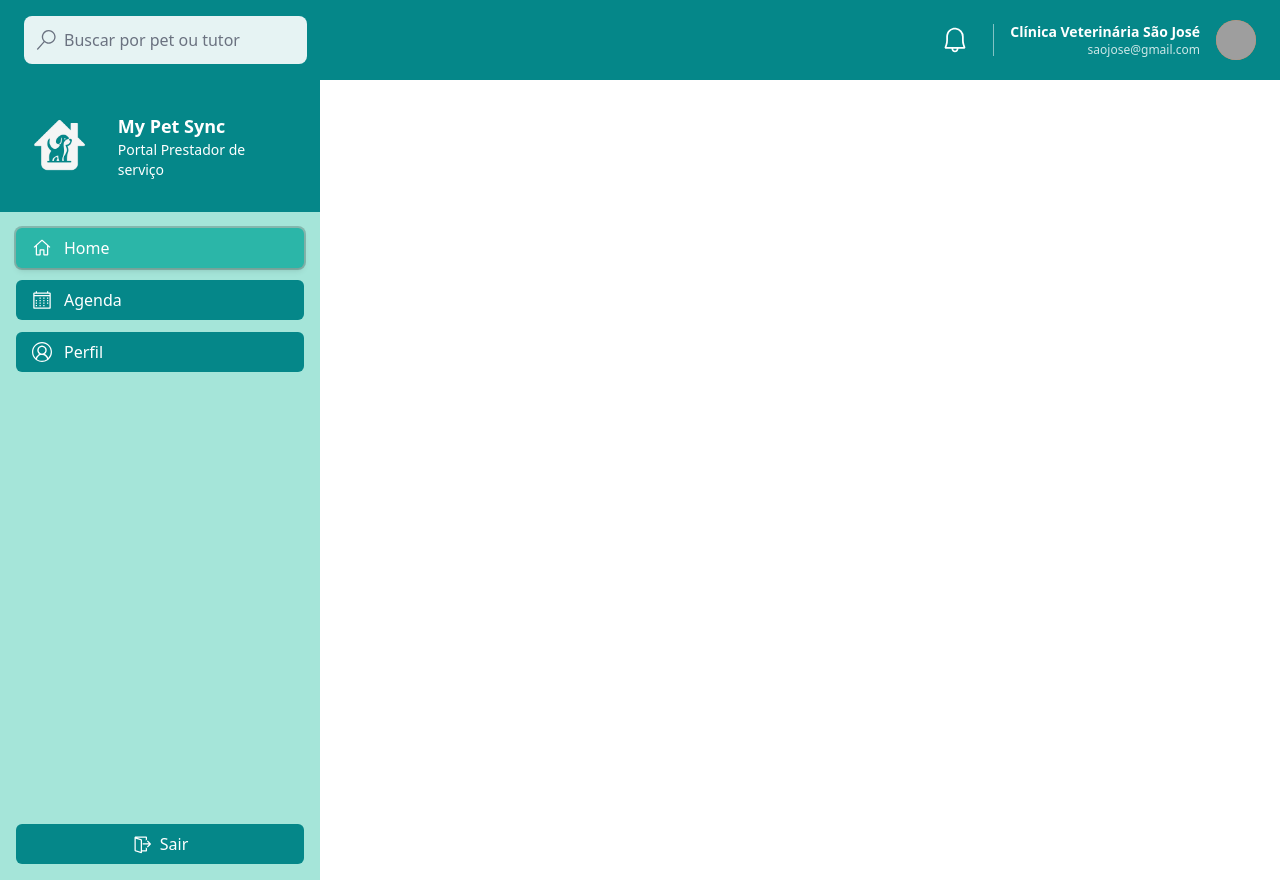
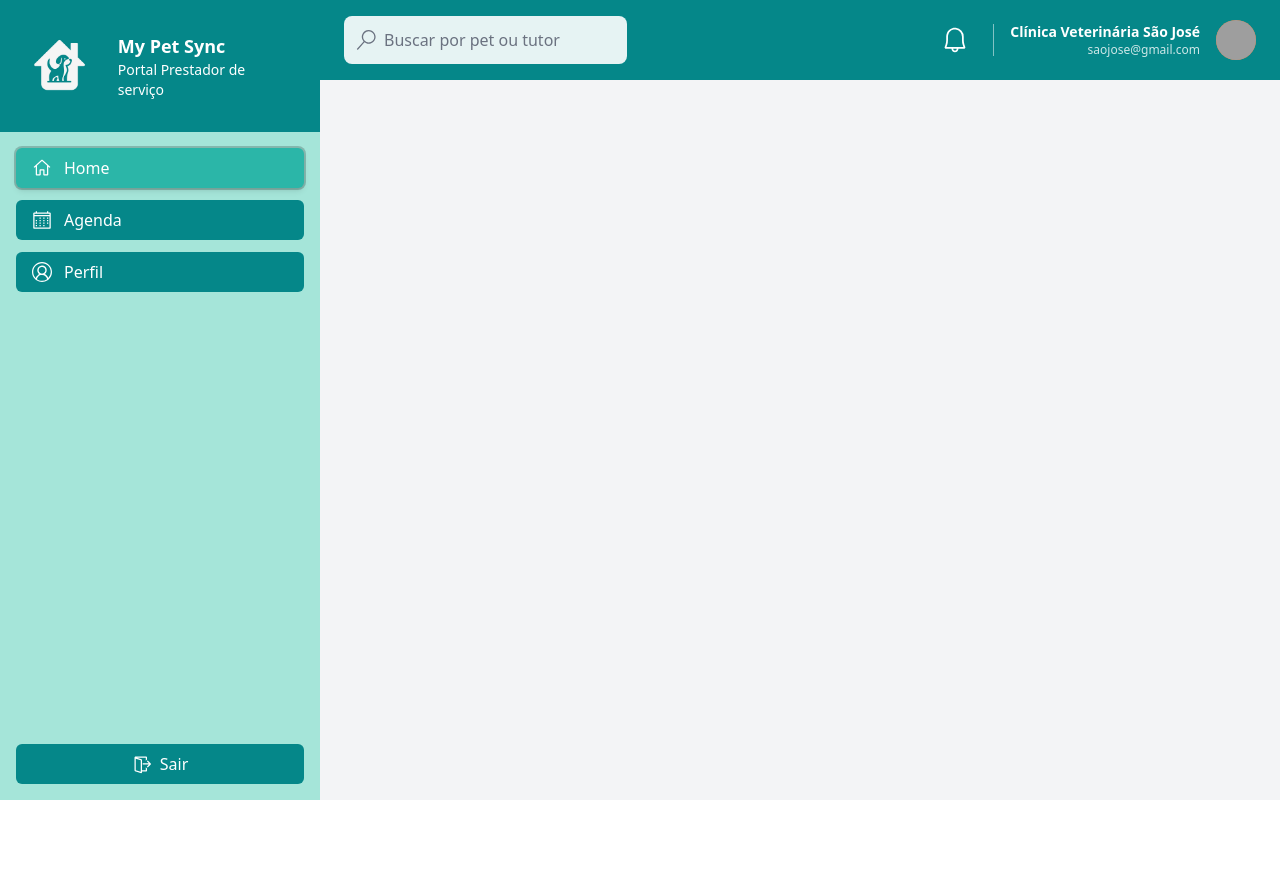
Before and after one commit to GustavoZanardi15/MyPetSync-FrontEnd, a React (Vite) app in the folder FrontEndWeb/: page /homePage in a window 1280 px wide. After the commit the page ends 800 px from the top, so only its background shows below. Built offline with nearby package versions, Linux system fonts and the light colour scheme; grey boxes are pictures that could not be loaded.

Commit message:
feat(frontend): implementar layout principal Sidebar + Header

```diff
--- a/FrontEndWeb/src/pages/HomePage.jsx
+++ b/FrontEndWeb/src/pages/HomePage.jsx
@@ -3,10 +3,13 @@ import Sidebar from "../components/common/Sidebar";
 
 const HomePage = () => {
   return (
-    <>
-      <Header />
+    <div className="flex min-h-screen">
       <Sidebar />
-    </>
+      <div className="flex flex-col flex-grow">
+        <Header />
+        <main className="p-8 bg-gray-100 flex-grow"></main>
+      </div>
+    </div>
   );
 };
 
```
